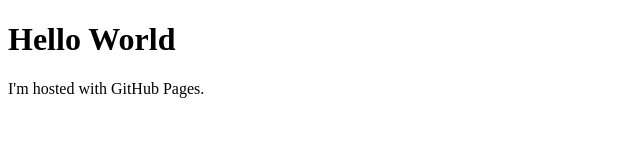
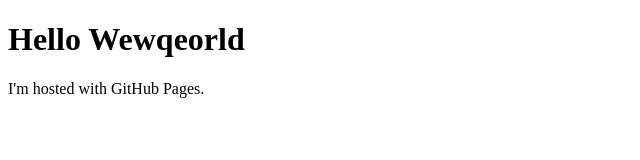
Before and after one commit to BaoTrNG/DEMO_WEBSHOP, a plain HTML site: page index.html in a window 1280 px wide. Shown: the whole page, without its empty margins (0-640 px from the left). Drawn offline with Linux system fonts and the light colour scheme.

Commit message:
Update index.html

```diff
--- a/index.html
+++ b/index.html
@@ -1,7 +1,7 @@
 <!DOCTYPE html>
 <html>
 <body>
-<h1>Hello World</h1>
+<h1>Hello Wewqeorld</h1>
 <p>I'm hosted with GitHub Pages.</p>
 </body>
 </html>
```
